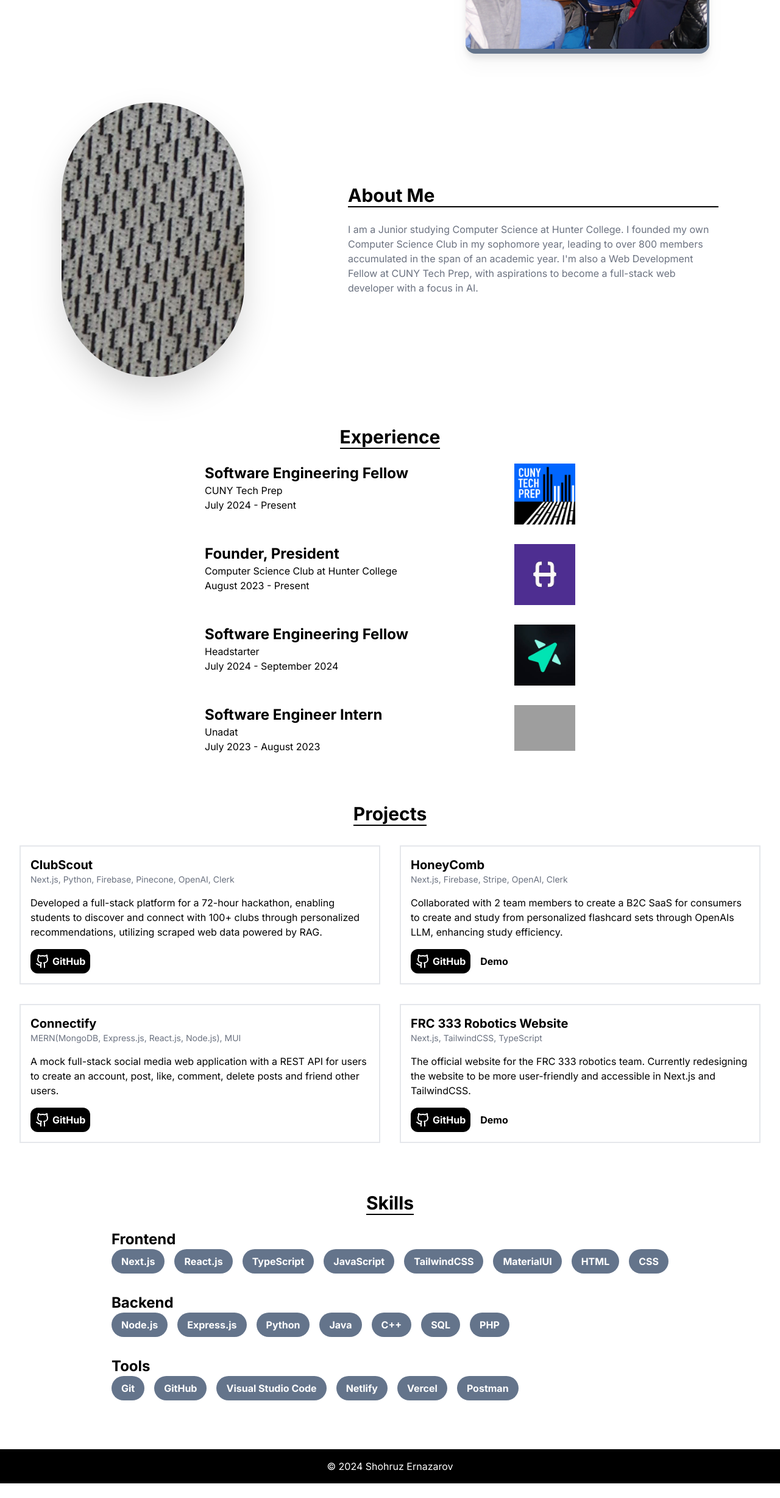
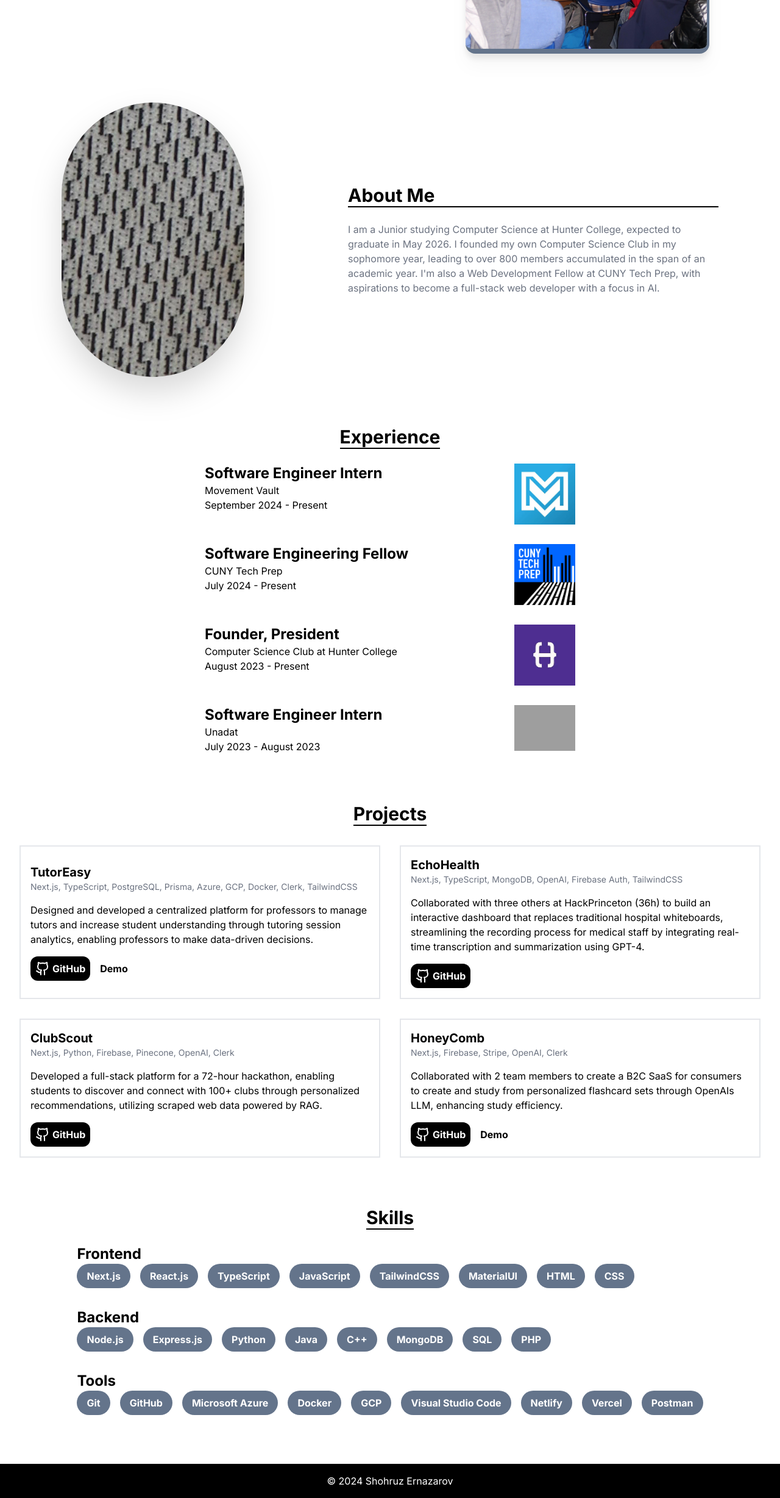
Before and after one commit to ShohruzE/portfolio, a Next.js app: page / in a window 1280 px wide. Shown: the part 698-3154 px from the top of the page at 61% size. Before the commit the page ends 3130 px from the top, so only its background shows below. Built offline with nearby package versions, Linux system fonts and the light colour scheme; grey boxes are pictures that could not be loaded.

Commit message:
Update portfolio with new experience, projects and skills

```diff
--- a/src/components/About.tsx
+++ b/src/components/About.tsx
@@ -20,12 +20,12 @@ const About = () => {
               About Me
             </h2>
             <p className="text-gray-500 text-l">
-              I am a Junior studying Computer Science at Hunter College. I
-              founded my own Computer Science Club in my sophomore year, leading
-              to over 800 members accumulated in the span of an academic year.
-              I'm also a Web Development Fellow at CUNY Tech Prep, with
-              aspirations to become a full-stack web developer with a focus in
-              AI.{" "}
+              I am a Junior studying Computer Science at Hunter College,
+              expected to graduate in May 2026. I founded my own Computer
+              Science Club in my sophomore year, leading to over 800 members
+              accumulated in the span of an academic year. I'm also a Web
+              Development Fellow at CUNY Tech Prep, with aspirations to become a
+              full-stack web developer with a focus in AI.{" "}
             </p>
           </div>
         </div>
--- a/src/components/Experience.tsx
+++ b/src/components/Experience.tsx
@@ -11,6 +11,24 @@ const Experience = () => {
             Experience
           </h2>
           <div className="w-full lg:w-1/2 flex flex-col gap-8">
+            <div className="flex justify-between gap-4">
+              <div>
+                <h3 className="text-2xl font-bold">Software Engineer Intern</h3>
+                <p>Movement Vault</p>
+                <p>September 2024 - Present</p>
+              </div>
+              <div>
+                <Link href="https://movementvault.com/" target="_blank">
+                  <Image
+                    src="/images/movement_vault.jpg"
+                    alt="Movement Vault logo"
+                    width={100}
+                    height={100}
+                  />
+                </Link>
+              </div>
+            </div>
+
             <div className="flex justify-between gap-4">
               <div>
                 <h3 className="text-2xl font-bold">
@@ -51,7 +69,7 @@ const Experience = () => {
                 </Link>
               </div>
             </div>
-            <div className="flex justify-between gap-4">
+            {/* <div className="flex justify-between gap-4">
               <div>
                 <h3 className="text-2xl font-bold">
                   Software Engineering Fellow
@@ -69,7 +87,7 @@ const Experience = () => {
                   />
                 </Link>
               </div>
-            </div>
+            </div> */}
             <div className="flex justify-between gap-4">
               <div>
                 <h3 className="text-2xl font-bold">Software Engineer Intern</h3>
--- a/src/components/Projects.tsx
+++ b/src/components/Projects.tsx
@@ -5,6 +5,25 @@ import { Github } from "lucide-react";
 
 const Projects = () => {
   const projects = [
+    {
+      name: "TutorEasy",
+      techStack:
+        "Next.js, TypeScript, PostgreSQL, Prisma, Azure, GCP, Docker, Clerk, TailwindCSS",
+      description:
+        "Designed and developed a centralized platform for professors to manage tutors and increase student understanding through tutoring session analytics, enabling professors to make data-driven decisions.",
+      imageUrl: "/images/metfindr.png",
+      githubUrl: "https://github.com/ShohruzE/tutoreasy",
+      demoUrl: "https://tutoreasy-823612132472.us-central1.run.app/",
+    },
+    {
+      name: "EchoHealth",
+      techStack:
+        "Next.js, TypeScript, MongoDB, OpenAI, Firebase Auth, TailwindCSS",
+      description:
+        "Collaborated with three others at HackPrinceton (36h) to build an interactive dashboard that replaces traditional hospital whiteboards, streamlining the recording process for medical staff by integrating real-time transcription and summarization using GPT-4.",
+      imageUrl: "/images/metfindr.png",
+      githubUrl: "https://github.com/ShohruzE/hackprinceton-f24",
+    },
     {
       name: "ClubScout",
       techStack: "Next.js, Python, Firebase, Pinecone, OpenAI, Clerk",
@@ -22,24 +41,24 @@ const Projects = () => {
       githubUrl: "https://github.com/ShohruzE/ai-flashcards",
       demoUrl: "https://ai-flashcards-beta.vercel.app/",
     },
-    {
-      name: "Connectify",
-      techStack: "MERN(MongoDB, Express.js, React.js, Node.js), MUI",
-      description:
-        "A mock full-stack social media web application with a REST API for users to create an account, post, like, comment, delete posts and friend other users.",
-      imageUrl: "/images/hunter-cs-club.jpg",
-      githubUrl: "https://github.com/ShohruzE/mern-social-media-app",
-    },
+    // {
+    //   name: "Connectify",
+    //   techStack: "MERN(MongoDB, Express.js, React.js, Node.js), MUI",
+    //   description:
+    //     "A mock full-stack social media web application with a REST API for users to create an account, post, like, comment, delete posts and friend other users.",
+    //   imageUrl: "/images/hunter-cs-club.jpg",
+    //   githubUrl: "https://github.com/ShohruzE/mern-social-media-app",
+    // },
 
-    {
-      name: "FRC 333 Robotics Website",
-      techStack: "Next.js, TailwindCSS, TypeScript",
-      description:
-        "The official website for the FRC 333 robotics team. Currently redesigning the website to be more user-friendly and accessible in Next.js and TailwindCSS.",
-      imageUrl: "/images/frc333.png",
-      githubUrl: "https://github.com/ShohruzE/jdhs-robotics-website/",
-      demoUrl: "https://www.frc333.com/",
-    },
+    // {
+    //   name: "FRC 333 Robotics Website",
+    //   techStack: "Next.js, TailwindCSS, TypeScript",
+    //   description:
+    //     "The official website for the FRC 333 robotics team. Currently redesigning the website to be more user-friendly and accessible in Next.js and TailwindCSS.",
+    //   imageUrl: "/images/frc333.png",
+    //   githubUrl: "https://github.com/ShohruzE/jdhs-robotics-website/",
+    //   demoUrl: "https://www.frc333.com/",
+    // },
   ];
 
   return (
--- a/src/components/Skills.tsx
+++ b/src/components/Skills.tsx
@@ -1,24 +1,56 @@
-import React from 'react'
+import React from "react";
 
 const Skills = () => {
-
-  const frontendSkills = ["Next.js", "React.js", "TypeScript", "JavaScript", "TailwindCSS", "MaterialUI", "HTML", "CSS"]
-  const backendSkills = ["Node.js", "Express.js", "Python", "Java", "C++", "SQL", "PHP"]
-  const tools = ["Git", "GitHub", "Visual Studio Code", "Netlify", "Vercel", "Postman"]
+  const frontendSkills = [
+    "Next.js",
+    "React.js",
+    "TypeScript",
+    "JavaScript",
+    "TailwindCSS",
+    "MaterialUI",
+    "HTML",
+    "CSS",
+  ];
+  const backendSkills = [
+    "Node.js",
+    "Express.js",
+    "Python",
+    "Java",
+    "C++",
+    "MongoDB",
+    "SQL",
+    "PHP",
+  ];
+  const tools = [
+    "Git",
+    "GitHub",
+    "Microsoft Azure",
+    "Docker",
+    "GCP",
+    "Visual Studio Code",
+    "Netlify",
+    "Vercel",
+    "Postman",
+  ];
 
   return (
     <section id="skills" className="my-20 mx-8">
       <div className="container mx-auto">
         <div className="flex flex-col justify-center items-center gap-6">
           <div>
-                <h2 className="text-3xl font-bold border-b-2 border-black rounded-m text-center">Skills</h2>
+            <h2 className="text-3xl font-bold border-b-2 border-black rounded-m text-center">
+              Skills
+            </h2>
           </div>
           <div className="flex flex-col gap-8">
             <div>
               <h3 className="text-2xl font-bold">Frontend</h3>
               <ul className="list-none flex gap-2 md:gap-4 flex-wrap">
                 {frontendSkills.map((skill, index) => (
-                      <div key={index} className="bg-slate-500 text-white font-bold py-2 px-4 rounded-3xl hover:scale-105">
+                  <div
+                    key={index}
+                    className="bg-slate-500 text-white font-bold py-2 px-4 rounded-3xl hover:scale-105"
+                  >
                     <h6>{skill}</h6>
                   </div>
                 ))}
@@ -28,7 +60,10 @@ const Skills = () => {
               <h3 className="text-2xl font-bold">Backend</h3>
               <ul className="list-none flex gap-2 md:gap-4 flex-wrap">
                 {backendSkills.map((skill, index) => (
-                        <div key={index} className="bg-slate-500 text-white font-bold py-2 px-4 rounded-3xl hover:scale-105">
+                  <div
+                    key={index}
+                    className="bg-slate-500 text-white font-bold py-2 px-4 rounded-3xl hover:scale-105"
+                  >
                     <h6>{skill}</h6>
                   </div>
                 ))}
@@ -38,7 +73,10 @@ const Skills = () => {
               <h3 className="text-2xl font-bold">Tools</h3>
               <ul className="list-none flex gap-2 md:gap-4 flex-wrap">
                 {tools.map((tool, index) => (
-                        <div key={index} className="bg-slate-500 text-white font-bold py-2 px-4 rounded-3xl hover:scale-105">
+                  <div
+                    key={index}
+                    className="bg-slate-500 text-white font-bold py-2 px-4 rounded-3xl hover:scale-105"
+                  >
                     <h6>{tool}</h6>
                   </div>
                 ))}
@@ -48,7 +86,7 @@ const Skills = () => {
         </div>
       </div>
     </section>
-  )
-}
+  );
+};
 
-export default Skills
+export default Skills;
```
Also changed, not shown: public/images/movement_vault.jpg (added). Lines whose indentation alone changed are shown as unchanged.
